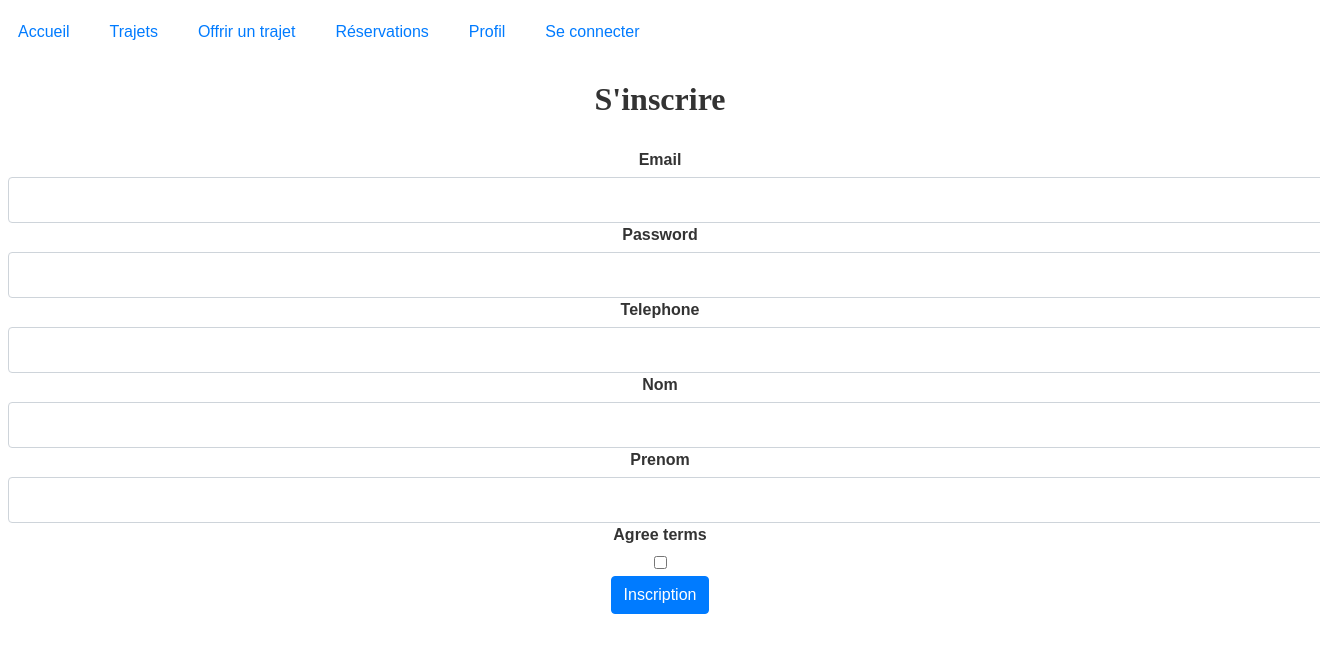
After one commit to RedaEssekkaki/Application-de-Covoiturage, a Symfony app: template templates/registration/register.html.twig in a window 1320 px wide; the page is wider, and only the part inside the window is pictured. The commit adds this page. Shown: the top 653 px of that part. Run offline with Twig, Linux system fonts and the light colour scheme; the template is opened without the code that fills it, so the values that code supplies are empty; form fields are guessed from the names that the template uses; some libraries are stand-ins or nearby versions.

Commit message:
registration, role par défaut: USER, faite

```diff
--- a/public/css/home.css
+++ b/public/css/home.css
@@ -16,7 +16,9 @@ body {
     padding: 100px 0;
     text-align: center;
     background-image: url('https://www.momondo.fr/discover/wp-content/uploads/sites/270/2016/04/dest_italy_atrani_theme_people_tourist_sitting_on_yellow_car_gettyimages-1146363338_universal_within-usage-period_66427.jpg');
-
+    background-size: cover;
+    background-position: center center;
+    background-repeat: no-repeat;
 }
 
 .hero h1 {
@@ -27,7 +29,7 @@ body {
 
 .hero p {
     font-size: 1.2em;
-    margin-bottom: 40px;
+    margin-bottom: 100px;
 }
 
 .hero-actions {
--- /dev/null
+++ b/public/css/inscription.css
@@ -0,0 +1,16 @@
+h1 {
+    font-family: Corbel, serif;
+    font-weight: bold;
+    text-align: center;
+    margin-bottom: 25px;
+}
+/* Formulaire */
+.form-group {
+    margin-bottom: 20px;
+    text-align: center;
+}
+label {
+    font-weight: bold;
+    display: block;
+    margin-bottom: 5px;
+}
--- a/src/Entity/User.php
+++ b/src/Entity/User.php
@@ -6,10 +6,12 @@ use App\Repository\UserRepository;
 use Doctrine\Common\Collections\ArrayCollection;
 use Doctrine\Common\Collections\Collection;
 use Doctrine\ORM\Mapping as ORM;
+use Symfony\Bridge\Doctrine\Validator\Constraints\UniqueEntity;
 use Symfony\Component\Security\Core\User\UserInterface;
 
 /**
  * @ORM\Entity(repositoryClass=UserRepository::class)
+ * @UniqueEntity(fields={"email"}, message="There is already an account with this email")
  */
 class User implements UserInterface
 {
--- /dev/null
+++ b/templates/registration/register.html.twig
@@ -0,0 +1,26 @@
+{% extends 'base.html.twig' %}
+
+{% block title %}Registration{% endblock %}
+{% block stylesheets %}
+    {{ parent() }}
+    <link rel="stylesheet" href="{{ asset('css/inscription.css') }}">
+{% endblock %}
+{% block body %}
+    <h1>S'inscrire</h1>
+    <div class="form-group">
+    {{ form_start(registrationForm) }}
+        {{ form_row(registrationForm.email) }}
+        {{ form_row(registrationForm.plainPassword, {
+            label: 'Password'
+        }) }}
+
+
+        {{ form_row(registrationForm.telephone) }}
+        {{ form_row(registrationForm.nom) }}
+        {{ form_row(registrationForm.prenom) }}
+        {{ form_row(registrationForm.agreeTerms) }}
+
+        <button type="submit" class="btn">Inscription</button>
+    {{ form_end(registrationForm) }}
+    </div>
+{% endblock %}
--- a/templates/trajet/home.html.twig
+++ b/templates/trajet/home.html.twig
@@ -4,7 +4,7 @@
 
 {% block stylesheets %}
     {{ parent() }}
-    <link rel="stylesheet" href="{{ asset('css/home.css') }}"> <!-- ajouter un home.css -->
+    <link rel="stylesheet" href="{{ asset('css/createTrajet.css') }}"> <!-- ajouter un home.css -->
 {% endblock %}
 
 {% block body %}
@@ -13,7 +13,7 @@
             <h1>Bienvenue sur notre plateforme de covoiturage</h1>
             <p>Rejoignez notre communauté et partagez vos trajets en toute simplicité.</p>
             <div class="hero-actions">
-                <a href="" class="hero-btn">Inscription</a> <!--  login et registration-->
+                <a href="{{ path('app_register') }}" class="hero-btn">Inscription</a> <!--  login et registration-->
                 <a href="{{ path('app_login') }}" class="hero-btn">Connexion</a>
             </div>
         </div>
```
Also changed, not shown: src/Controller/RegistrationController.php (added, +53 -0 lines), src/Form/RegistrationFormType.php (added, +60 -0 lines).
